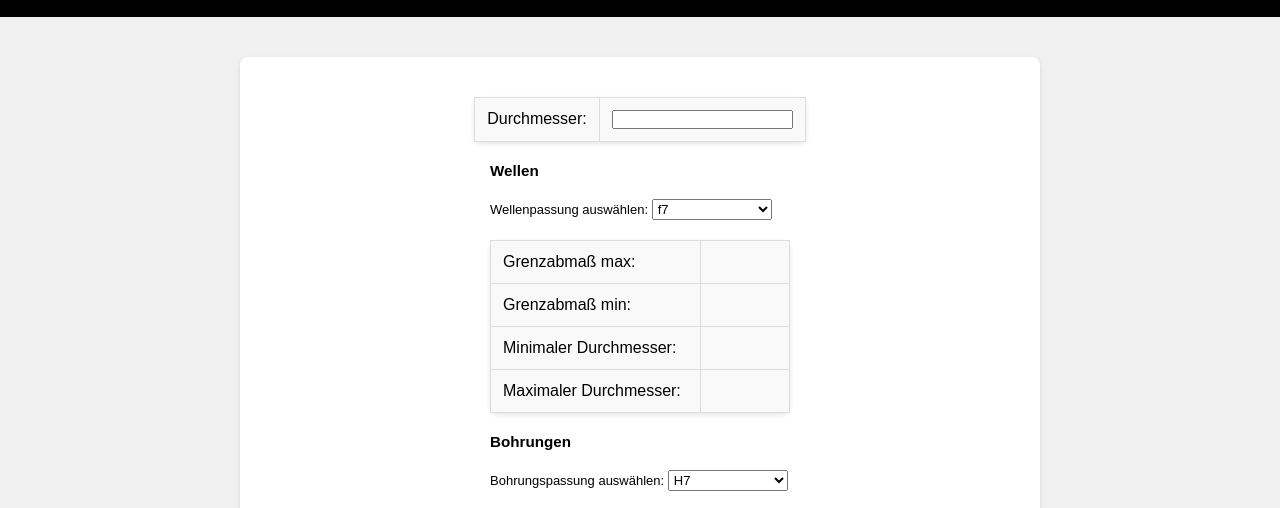
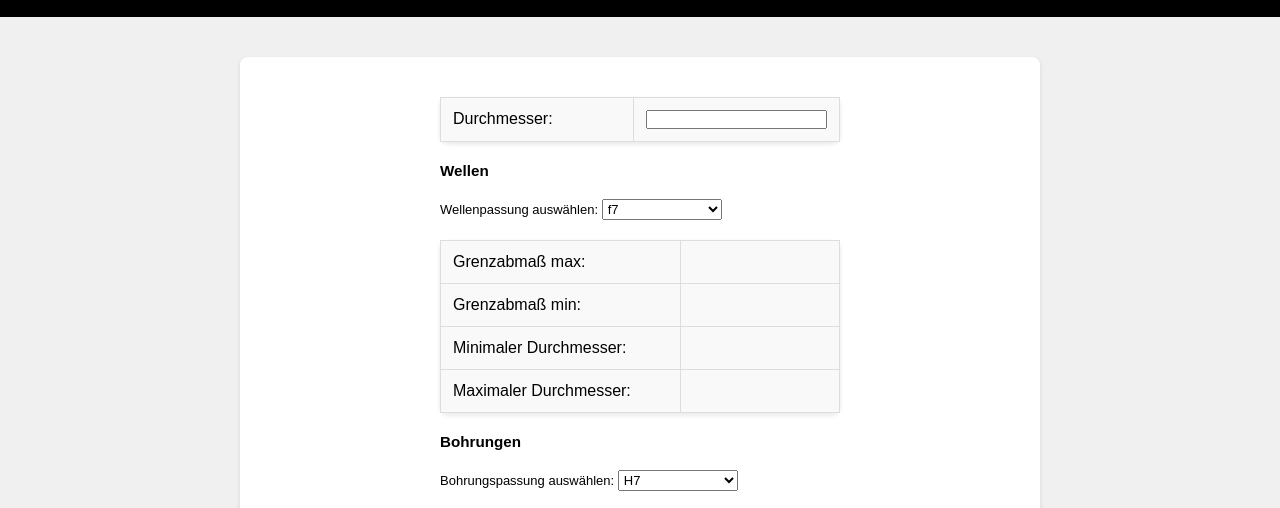
Before and after one commit to blackdeerdesign/Passungsrechner, a plain HTML site: page index.html in a window 1280 px wide. Shown: the part 290-798 px from the top of the page. Drawn offline with Linux system fonts and the light colour scheme.

Commit message:
Update index.html

```diff
--- a/index.html
+++ b/index.html
@@ -60,7 +60,7 @@
         }
 
         table {
-            width: 300px;
+            width: 400px;
             border-collapse: collapse;
             background-color: #ffffff;
             border-radius: 8px;
@@ -89,7 +89,7 @@
         }
 
         td:last-child, th:last-child {
-            width: 120px;
+            width: 170px;
         }
 
         h3 {
```
